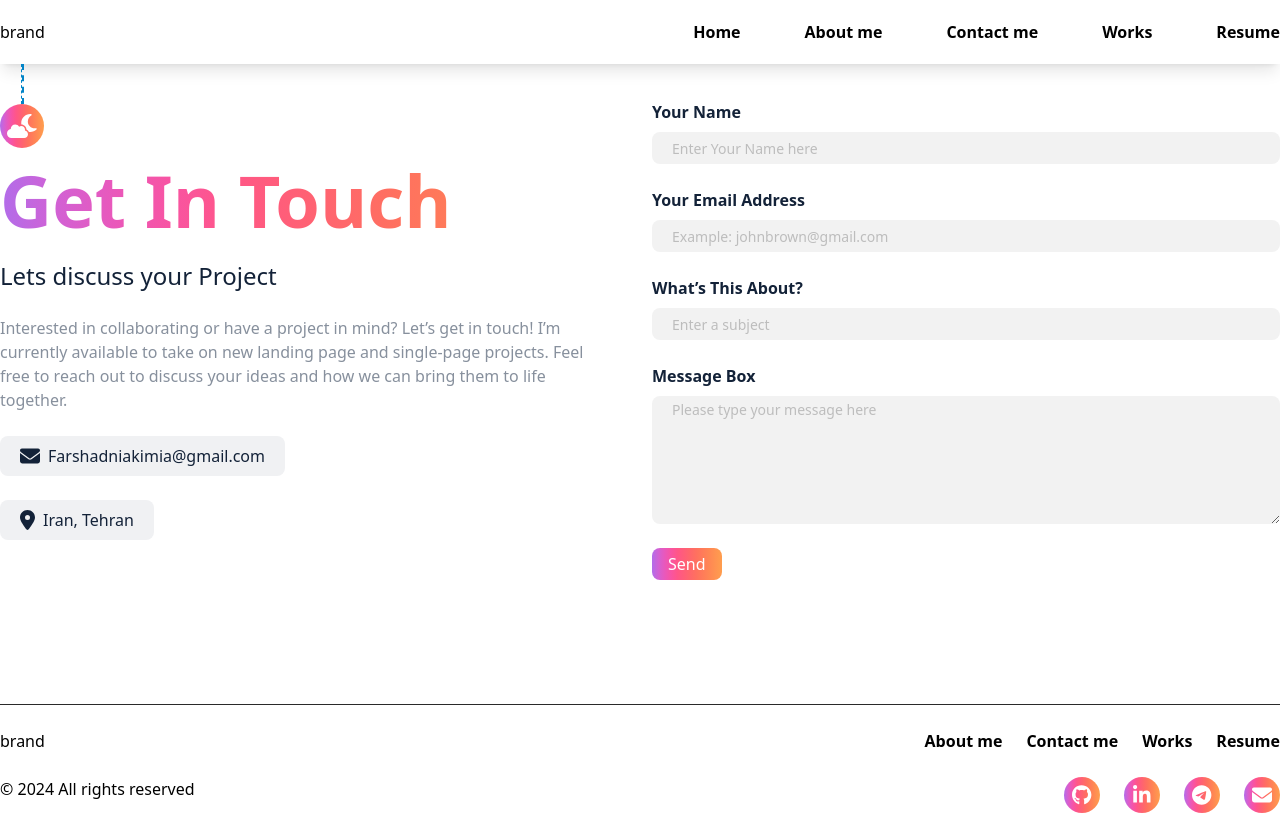
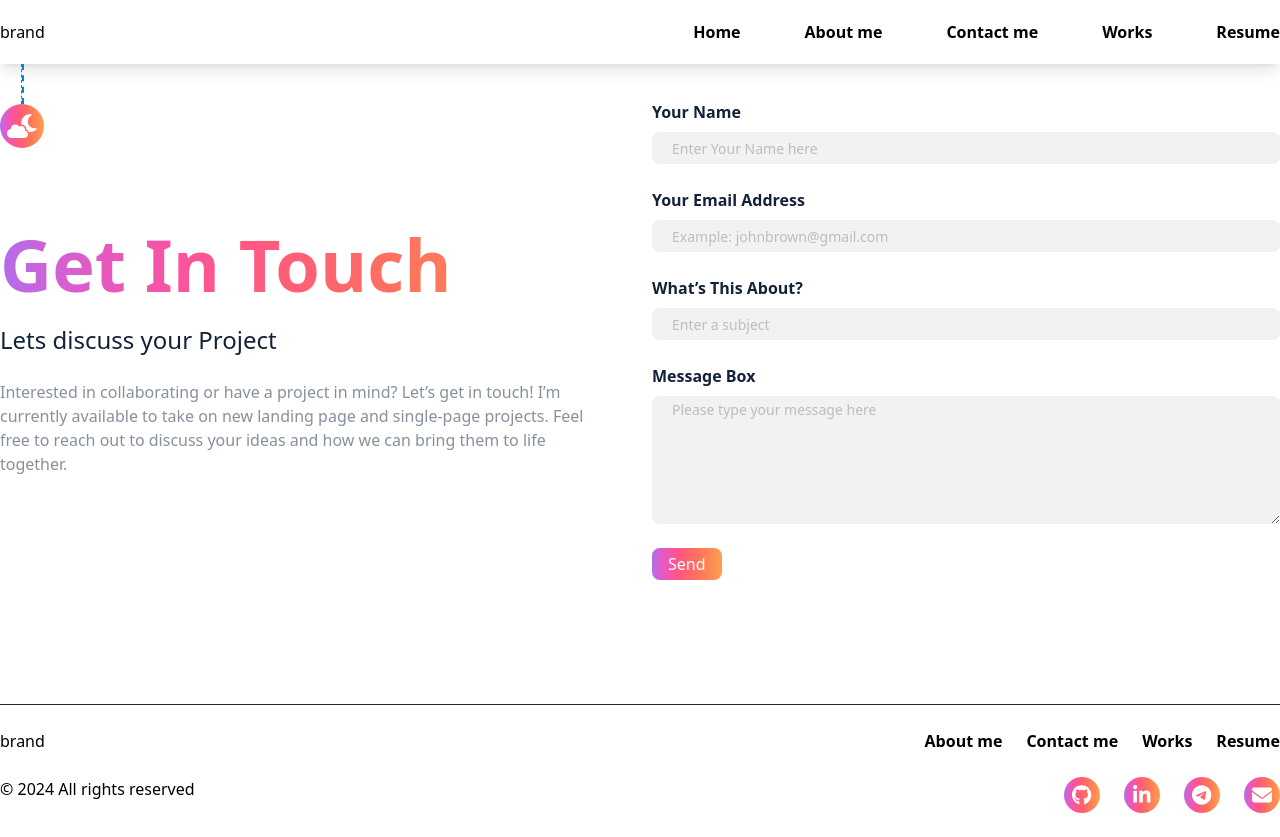
Before and after one commit to kimiafarshadnia/portfolio, a Next.js app: page /get-in-touch in a window 1280 px wide. Built offline with nearby package versions, Linux system fonts and the light colour scheme.

Commit message:
refactor

```diff
--- a/src/app/get-in-touch/page.tsx
+++ b/src/app/get-in-touch/page.tsx
@@ -1,6 +1,4 @@
-import Link from "next/link";
-import { OrderForm, Icon } from "Components";
-import { faEnvelope, faLocationDot } from "@fortawesome/free-solid-svg-icons";
+import { OrderForm } from "Components";
 
 export default function GetInTouch() {
     return (
@@ -13,17 +11,6 @@ export default function GetInTouch() {
                         <h2 className="font-medium text-2xl text-secondary dark:text-white">Lets discuss your Project</h2>
 
                         <p className="text-primary font-normal md:[350px] lg:w-[600px] ">Interested in collaborating or have a project in mind? Let’s get in touch! I’m currently available to take on new landing page and single-page projects. Feel free to reach out to discuss your ideas and how we can bring them to life together.</p>
-
-                        <div className="w-fit bg-lightMode dark:bg-darkMode text-secondary dark:text-white rounded-lg flex gap-2 items-center px-5 py-2">
-                            <Icon iconName={faEnvelope} size="lg" className="" />
-                            <Link href='mailto:farshadniakimia@gmail.com' className="">Farshadniakimia@gmail.com</Link>
-                        </div>
-
-                        <div className="w-fit bg-lightMode dark:bg-darkMode text-secondary dark:text-white rounded-lg flex gap-2 items-center px-5 py-2">
-                            <Icon iconName={faLocationDot} size="lg" className="" />
-                            <span className="capitalize">iran, tehran</span>
-                        </div>
-
                     </div>
                     <OrderForm />
                 </div>
--- a/src/components/home/ContactMe.tsx
+++ b/src/components/home/ContactMe.tsx
@@ -1,7 +1,8 @@
 import Link from "next/link"
 import { ContactForm, Icon } from 'Components';
 import { Social } from "Constants";
-import { faEnvelope, faLocationDot } from "@fortawesome/free-solid-svg-icons";
+import { faLocationDot } from "@fortawesome/free-solid-svg-icons";
+
 export const ContactMe = () => {
 
     return (
@@ -11,12 +12,7 @@ export const ContactMe = () => {
                     <h2 className="bg-lavender bg-clip-text text-transparent font-bold text-3xl sm:text-5xl capitalize">contact me</h2>
                     <p className="text-primary font-normal md:[350px] lg:w-[600px] dark:text-white">Have a project in mind or just want to say hello? Feel free to reach out to me. I’m always open to discussing new ideas, creative projects, or opportunities to be part of your vision.</p>
 
-                    {/* <div className="w-fit bg-lightMode dark:bg-darkMode text-secondary dark:text-white rounded-lg flex gap-2 items-center px-5 py-2">
-                        <Icon iconName={faEnvelope} size="lg" className="" />
-                        <Link href='mailto:farshadniakimia@gmail.com' className="">Farshadniakimia@gmail.com</Link>
-                    </div> */}
-
-
+                    <Link href='mailto:farshadniakimia@gmail.com' className="font-bold text-secondary dark:text-white text-lg md:text-xl">Farshadniakimia@gmail.com</Link>
 
                     <div>
                         <ul className='flex items-center gap-6'>
```
